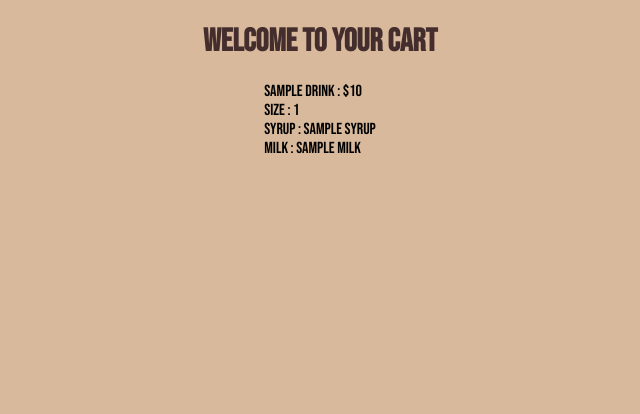
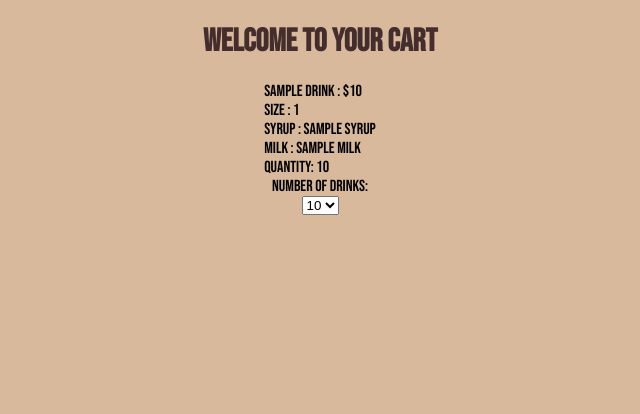
Before and after one commit to mmulvihill13/wishlist, a Django app: template cart/templates/cart/cart.html in a window 1280 px wide. Shown: the part 99-513 px from the top of the page, without its empty margins (320-960 px from the left). Run offline with Django 5.2, Linux system fonts and the light colour scheme; the template is opened without the code that fills it: most values are stand-ins (such as "Sample title", 1, 10 or a date in 2020).

Commit message:
Fixed/Added quantity to the cart

```diff
--- a/cart/cart.py
+++ b/cart/cart.py
@@ -16,11 +16,13 @@ class Cart():
     #Make add function
     def add(self, drink, size, milk, syrup, extra_shots, quantity):
 
+        quantity = int(quantity)
+
         cart_key = f"{drink.id}-{size}-{milk}-{syrup}-{'extra' if extra_shots else 'no-extra'}"
 
         # Check if the drink with these customizations is already in the cart
         if cart_key in self.cart:
-            self.cart[cart_key]['quantity'] += 1
+            self.cart[cart_key]['quantity'] += quantity
         else:
             # new entry with customizations
             self.cart[cart_key] = {
@@ -30,14 +32,14 @@ class Cart():
                 'milk': milk,
                 'syrup': syrup,
                 'extra_shots': extra_shots,
-                'quantity': 1
+                'quantity': quantity
             }
 
         self.session.modified = True
 
     #number of itmes
     def __len__(self):
-        return len(self.cart)
+        return sum(item['quantity'] for item in self.cart.values())
 
     def get_drinks(self):
         # Get all the keys (customized drink entries)
@@ -49,3 +51,6 @@ class Cart():
 
         # Return the corresponding drinks
         return drinks
+    def get_quants(self):
+        quantities = self.cart
+        return quantities
--- a/cart/templates/cart/cart.html
+++ b/cart/templates/cart/cart.html
@@ -13,6 +13,14 @@
             Size : {{drink.size}} <br>
             Syrup : {{drink.syrup}} <br>
             Milk : {{drink.milk}} <br>
+            Quantity: {{ drink.quantity }}
+            <label>Number of Drinks:</label>
+            <select id="qty-cart">
+                <option selected>{{ drink.quantity }}</option>
+                <option value="1">1</option>
+                <option value="2">2</option>
+                <option value="3">3</option>
+            </select>
 
         {% endfor %}
     {% else %}
--- a/cart/views.py
+++ b/cart/views.py
@@ -6,6 +6,7 @@ from django.http import JsonResponse
 def cart_view(request):
     #Get the cart
     cart = Cart(request)
+    quantities = cart.get_quants
 
     cart_items = []
 
@@ -34,7 +35,7 @@ def cart_view(request):
         })
 
     # Render the cart page with the cart items
-    return render(request, "cart/cart.html", {"cart_drinks": cart_items})
+    return render(request, "cart/cart.html", {"cart_drinks": cart_items, "quantities":quantities})
 
 
 def cart_add(request):
```
Also changed, not shown: login/migrations/0001_initial.py (added).
